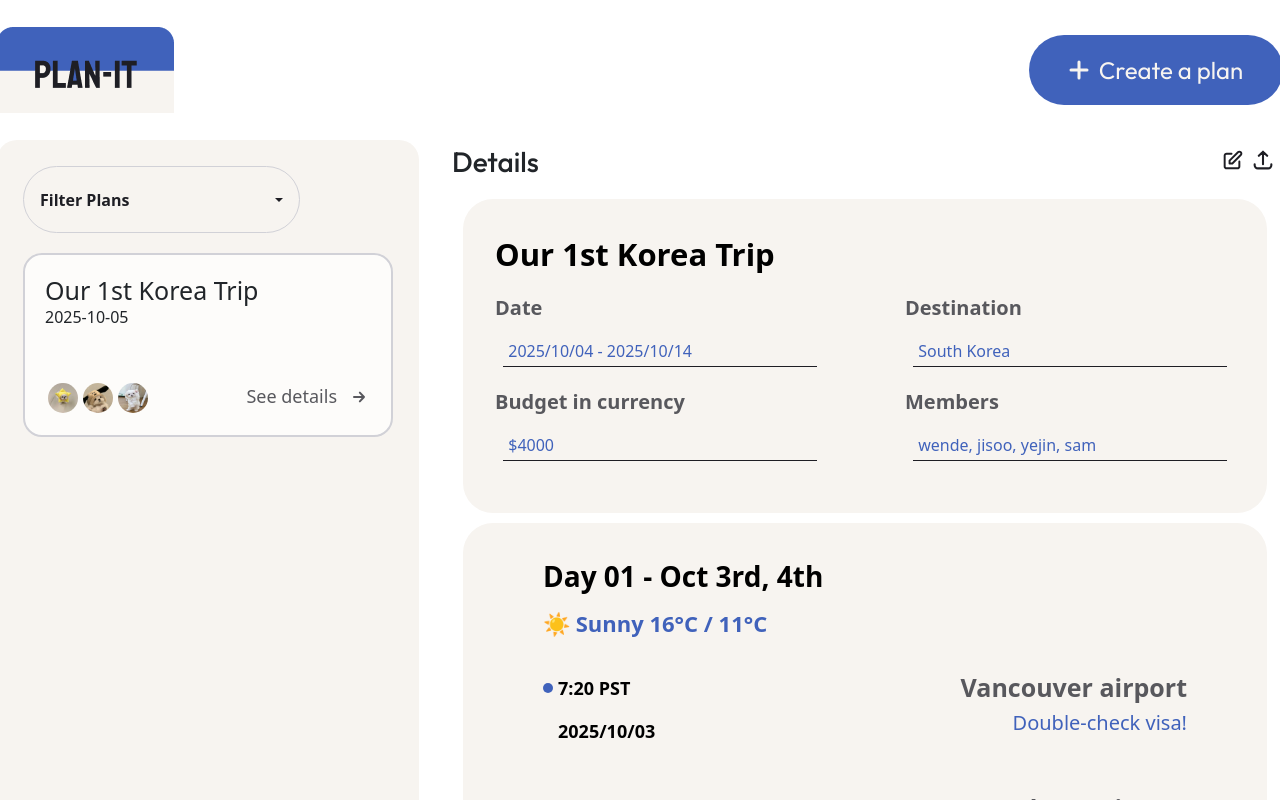
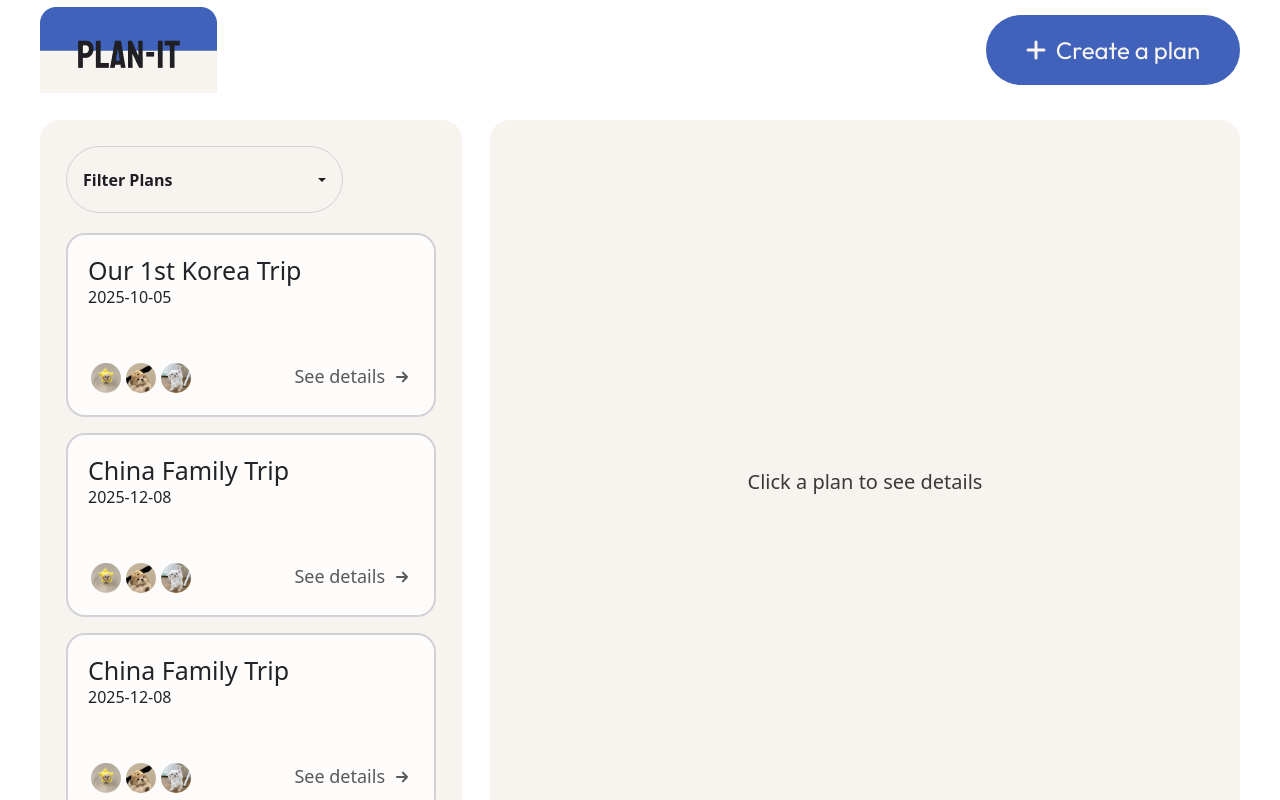
Before and after one commit to wendeshiro/COMP-3170-Plan-it, a React (Vite) app: page / in a window 1280 px wide. Shown: the top 800 px of the page. Built offline with nearby package versions, Linux system fonts and the light colour scheme.

Commit message:
Fix; Change layout to simple route logic

```diff
--- a/src/components/PlanCard.jsx
+++ b/src/components/PlanCard.jsx
@@ -37,10 +37,20 @@ export default function PlanCard({ planName, planDate, onSeeDetails }) {
           <img src={member2} alt="member2" />
           <img src={member3} alt="member3" />
         </div>
-        <div className={styles.detailsSection}>
-          <button className={styles.seeDetailsButton} onClick={handleSeeDetailsClick}>
-            See details
-          </button>
+        <div
+          className={styles.detailsSection}
+          onClick={handleSeeDetailsClick}
+          role="button"
+          tabIndex={0}
+          onKeyDown={(e) => {
+            if (e.key === "Enter" || e.key === " ") {
+              e.preventDefault();
+              handleSeeDetailsClick();
+            }
+          }}
+          style={{ cursor: "pointer" }}
+        >
+          <button className={styles.seeDetailsButton}>See details</button>
           <img src={arrowIcon} alt="arrow" />
         </div>
       </div>
--- a/src/components/PlanCard.module.css
+++ b/src/components/PlanCard.module.css
@@ -49,7 +49,6 @@
   bottom: 20px;
   display: flex;
   align-items: center;
-  gap: 5px;
 }
 
 .checkBox {
@@ -72,11 +71,5 @@
   color: #58585d;
   background: none;
   border: none;
-  font-size: 16px;
+  font-size: 18px;
 }
-
-@media (min-width: 768px) {
-  .seeDetailsButton {
-    font-size: 18px;
-  }
-}
--- a/src/pages/CreatePlanPage.jsx
+++ b/src/pages/CreatePlanPage.jsx
@@ -3,48 +3,9 @@ import Navbar from "../components/Navbar";
 import Input from "../components/Input";
 import InputCard from "../components/InputCard";
 import { Button } from "../components/Button";
-import { useEffect, useRef } from "react";
-import { useNavigate, useLocation } from "react-router-dom";
+import { useRef } from "react";
 
 export default function CreatePlanPage({ onClose } = {}) {
-  const navigate = useNavigate();
-  const location = useLocation();
-  // track whether this page was opened on a small screen
-  const openedOnSmall = useRef(false);
-
-  useEffect(() => {
-    if (typeof window === "undefined" || !window.matchMedia) return;
-    const mq = window.matchMedia("(min-width: 768px)");
-    // If the page was opened while smaller than 768, mark it
-    openedOnSmall.current = !mq.matches;
-
-    const onResize = () => {
-      if (!openedOnSmall.current) return; // only act if opened on small
-      if (window.matchMedia && window.matchMedia("(min-width: 768px)").matches) {
-        // navigate back to the main view and instruct it to open the right panel
-        navigate("/", { state: { rightView: "create" } });
-      }
-    };
-
-    window.addEventListener("resize", onResize);
-    // also listen to media query change for more responsiveness
-    try {
-      mq.addEventListener("change", onResize);
-    } catch (e) {
-      // some browsers use addListener
-      if (mq.addListener) mq.addListener(onResize);
-    }
-
-    return () => {
-      window.removeEventListener("resize", onResize);
-      try {
-        mq.removeEventListener("change", onResize);
-      } catch (e) {
-        if (mq.removeListener) mq.removeListener(onResize);
-      }
-    };
-  }, [navigate, location]);
-
   return (
     <div>
       <Navbar navTitle="A New Plan" showActions={false} />
@@ -73,14 +34,6 @@ export default function CreatePlanPage({ onClose } = {}) {
           <Button
             whiteSmall
             onClick={() => {
-              // small screens: go back in history; large screens: call onClose if provided
-              if (typeof window !== "undefined" && window.matchMedia) {
-                const isLarge = window.matchMedia("(min-width: 768px)").matches;
-                if (!isLarge) {
-                  navigate(-1);
-                  return;
-                }
-              }
               if (typeof onClose === "function") onClose();
             }}
           >
@@ -89,14 +42,6 @@ export default function CreatePlanPage({ onClose } = {}) {
           <Button
             savePlan
             onClick={() => {
-              // same behavior as Cancel for now: close / go back
-              if (typeof window !== "undefined" && window.matchMedia) {
-                const isLarge = window.matchMedia("(min-width: 768px)").matches;
-                if (!isLarge) {
-                  navigate(-1);
-                  return;
-                }
-              }
               if (typeof onClose === "function") onClose();
             }}
           >
--- a/src/pages/PlanDetail.jsx
+++ b/src/pages/PlanDetail.jsx
@@ -1,5 +1,5 @@
-import { useState, useEffect, useRef } from "react";
-import { useNavigate, useLocation } from "react-router-dom";
+import { useState } from "react";
+import { useNavigate } from "react-router-dom";
 import InputCard from "../components/InputCard";
 import DetailsItem from "../components/DetailsItem";
 import DayPlanCard from "../components/DayPlanCard";
@@ -8,8 +8,9 @@ import PlanShareModal from "../components/PlanShareModal";
 import Navbar from "../components/Navbar";
 import styles from "./PlanDetail.module.css";
 
-export default function PlanDetail() {
+export default function PlanDetail({ onClose } = {}) {
   const [isShareModalOpen, setIsShareModalOpen] = useState(false);
+  const navigate = useNavigate();
 
   const handleShareClick = () => {
     setIsShareModalOpen(true);
@@ -23,41 +24,13 @@ export default function PlanDetail() {
     console.log("Edit button clicked!");
   };
 
-  const navigate = useNavigate();
-  const location = useLocation();
-  const openedOnSmall = useRef(false);
-
-  useEffect(() => {
-    if (typeof window === "undefined" || !window.matchMedia) return;
-    const mq = window.matchMedia("(min-width: 768px)");
-    openedOnSmall.current = !mq.matches;
-
-    const onResize = () => {
-      if (!openedOnSmall.current) return;
-      if (window.matchMedia && window.matchMedia("(min-width: 768px)").matches) {
-        navigate("/", { state: { rightView: "detail" } });
-      }
-    };
-
-    window.addEventListener("resize", onResize);
-    try {
-      mq.addEventListener("change", onResize);
-    } catch (e) {
-      if (mq.addListener) mq.addListener(onResize);
+  const handleBackClick = () => {
+    // If parent provided onClose (inline mode), use it to close the right panel.
+    if (typeof onClose === "function") {
+      onClose();
+      return;
     }
-
-    return () => {
-      window.removeEventListener("resize", onResize);
-      try {
-        mq.removeEventListener("change", onResize);
-      } catch (e) {
-        if (mq.removeListener) mq.removeListener(onResize);
-      }
-    };
-  }, [navigate, location]);
-
-  const handleBackClick = () => {
-    // go back in history if possible, otherwise go to home
+    // otherwise fall back to navigating back in history (or home)
     try {
       navigate(-1);
     } catch (e) {
--- a/src/pages/UpcomingPlan.jsx
+++ b/src/pages/UpcomingPlan.jsx
@@ -5,58 +5,18 @@ import Dropdown from "../components/Dropdown";
 import styles from "./UpcomingPlan.module.css";
 import CreatePlanPage from "./CreatePlanPage";
 import PlanDetail from "./PlanDetail";
-import { useState, useCallback, useEffect } from "react";
-import { useNavigate, useLocation } from "react-router-dom";
+import { useState, useCallback } from "react";
 
 export default function UpcomingPlan() {
-  const [rightView, setRightView] = useState("detail"); // 'detail' | 'create'
-  const navigate = useNavigate();
-  const location = useLocation();
-
-  // If we arrived via navigation with a request to open the right view, honor it
-  useEffect(() => {
-    if (location && location.state && location.state.rightView) {
-      setRightView(location.state.rightView);
-      // clear the navigation state so refresh doesn't reapply
-      try {
-        navigate(location.pathname, { replace: true, state: {} });
-      } catch (e) {
-        // ignore
-      }
-    }
-  }, [location, navigate]);
-
+  // rightView values: 'empty' (default click prompt), 'create' (show create page), 'detail' (show plan details)
+  const [rightView, setRightView] = useState("empty");
   const handleAddPlanClick = useCallback(() => {
-    if (typeof window !== "undefined" && window.matchMedia) {
-      const mq = window.matchMedia("(min-width: 768px)");
-      if (mq.matches) {
-        // desktop/tablet: show create in right column
-        setRightView("create");
-      } else {
-        // small screens: navigate to the create page route
-        navigate("/create");
-      }
-    } else {
-      // fallback: navigate to create
-      navigate("/create");
-    }
+    setRightView("create");
   }, []);
 
   const handleSeeDetails = useCallback(() => {
-    if (typeof window !== "undefined" && window.matchMedia) {
-      const mq = window.matchMedia("(min-width: 768px)");
-      if (mq.matches) {
-        // desktop/tablet: show detail in right column
-        setRightView("detail");
-      } else {
-        // small screens: navigate to detail route
-        navigate("/detail");
-      }
-    } else {
-      // fallback: navigate to detail
-      navigate("/detail");
-    }
-  }, [navigate]);
+    setRightView("detail");
+  }, []);
 
   return (
     <div className={styles.upcomingPlan}>
@@ -69,7 +29,6 @@ export default function UpcomingPlan() {
           <div className={styles.dropdown}>
             <Dropdown />
           </div>
-          <h3 className={styles.selectBtnText}>Select</h3>
         </div>
 
         <div className={styles.planCardsContainer}>
@@ -78,11 +37,16 @@ export default function UpcomingPlan() {
             planDate="2025-10-05"
             onSeeDetails={handleSeeDetails}
           />
-          {/* <PlanCard
+          <PlanCard
             planName="China Family Trip"
             planDate="2025-12-08"
             onSeeDetails={handleSeeDetails}
-          /> */}
+          />
+          <PlanCard
+            planName="China Family Trip"
+            planDate="2025-12-08"
+            onSeeDetails={handleSeeDetails}
+          />
         </div>
       </div>
 
@@ -92,9 +56,11 @@ export default function UpcomingPlan() {
 
       <div className={styles.rightColumnLarge}>
         {rightView === "create" ? (
-          <CreatePlanPage onClose={() => setRightView("detail")} />
+          <CreatePlanPage onClose={() => setRightView("empty")} />
+        ) : rightView === "detail" ? (
+          <PlanDetail onClose={() => setRightView("empty")} />
         ) : (
-          <PlanDetail />
+          <div className={styles.clickPrompt}>Click a plan to see details</div>
         )}
       </div>
     </div>
--- a/src/pages/UpcomingPlan.module.css
+++ b/src/pages/UpcomingPlan.module.css
@@ -1,20 +1,11 @@
 .upcomingPlan {
-  display: flex;
-  flex-direction: column;
-  align-items: center;
-  margin-top: 20px;
-  justify-content: center;
-}
-
-.planItLogo {
-  margin-bottom: 30px;
-}
-
-.upcomingPlanContainer {
-  margin-bottom: 50px;
-  display: flex;
-  flex-direction: column;
-  align-items: center;
+  display: grid;
+  grid-template-columns: 390px 1fr;
+  grid-template-rows: 100px 1fr;
+  column-gap: 60px;
+  row-gap: 20px;
+  padding: 0 40px;
+  min-height: 95vh;
 }
 
 .dropdownSelect {
@@ -26,36 +17,12 @@
   align-items: center;
 }
 
-.selectBtnText {
-  font-size: 20px;
-  font-weight: 400;
-  line-height: 20px;
-  /* color: #1e1e24; */
-  color: transparent; /* Hide for milestone 1 */
-  margin: 0;
-}
-
 .planCardsContainer {
   display: flex;
   flex-direction: column;
   align-items: center;
   gap: 16px;
   margin-top: 20px;
-}
-
-.rightColumnLarge {
-  display: none;
-}
-
-@media (min-width: 768px) {
-  .upcomingPlan {
-    display: grid;
-    grid-template-columns: 390px 1fr;
-    grid-template-rows: 100px 1fr;
-    column-gap: 60px;
-    row-gap: 20px;
-    padding: 0 40px;
-    min-height: 95vh;
 }
 
 .planItLogo {
@@ -81,7 +48,9 @@
   background-color: #f7f4f0;
   padding: 26px;
   border-radius: 20px;
-    min-height: 90%;
+  height: auto;
+  /* max-height: 100vh;
+  overflow-y: auto; */
 }
 
 .rightColumnLarge {
@@ -91,4 +60,16 @@
   background-color: #ffffff;
   border-radius: 20px;
 }
+
+.clickPrompt {
+  color: #393939;
+  font-size: 20px;
+  text-align: center;
+  background-color: #f7f4f0;
+  width: 100%;
+  height: 100%;
+  display: flex;
+  justify-content: center;
+  align-items: center;
+  border-radius: 20px;
 }
```
Lines whose indentation alone changed are shown as unchanged.
